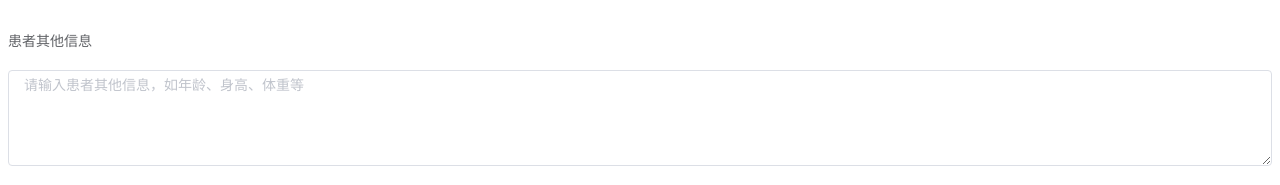
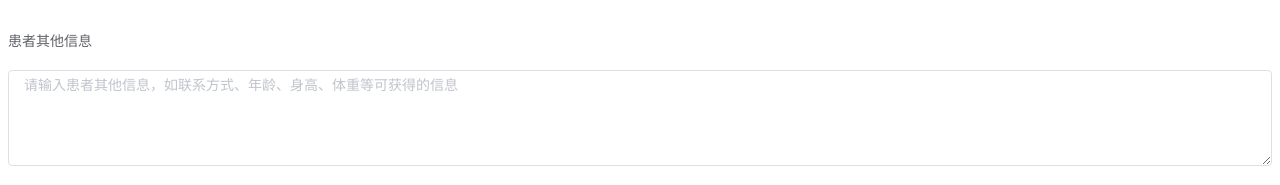
Before and after one commit to mengbo1991/common_adr, a plain HTML site: page index.html in a window 1280 px wide. Shown: the part 403-588 px from the top of the page. Drawn offline with Linux system fonts and the light colour scheme.

Commit message:
Update index.html

```diff
--- a/index.html
+++ b/index.html
@@ -74,7 +74,7 @@
 					</el-radio-group>
 				</el-form-item>
 				<el-form-item label="患者其他信息" prop="patientOtherInfo">
-					<el-input v-model="formData.patientOtherInfo" type="textarea" placeholder="请输入患者其他信息，如年龄、身高、体重等"
+					<el-input v-model="formData.patientOtherInfo" type="textarea" placeholder="请输入患者其他信息，如联系方式、年龄、身高、体重等可获得的信息"
 						:autosize="{minRows: 4,}" :style="{width: '100%'}"></el-input>
 				</el-form-item>
 				<el-form-item label="事件发生单位" prop="reactionOfUnit">
```
